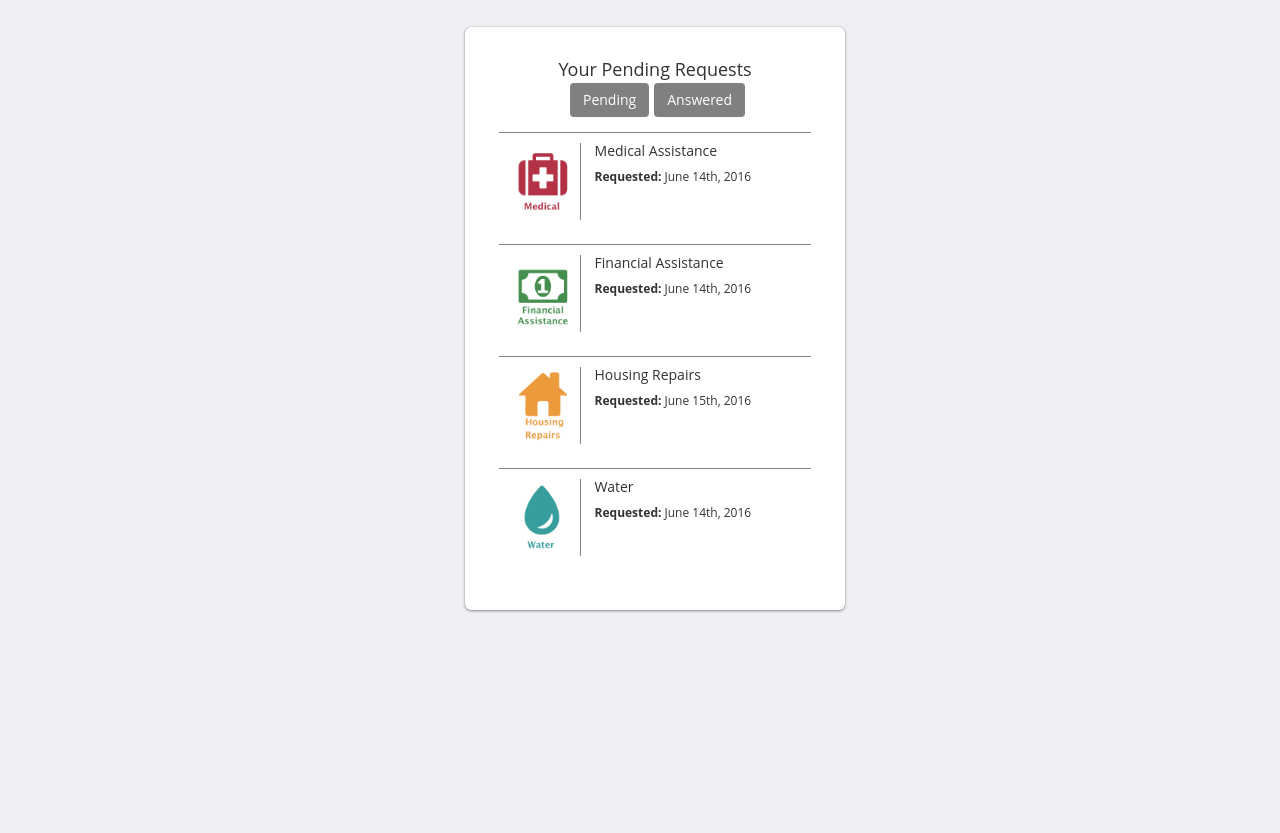
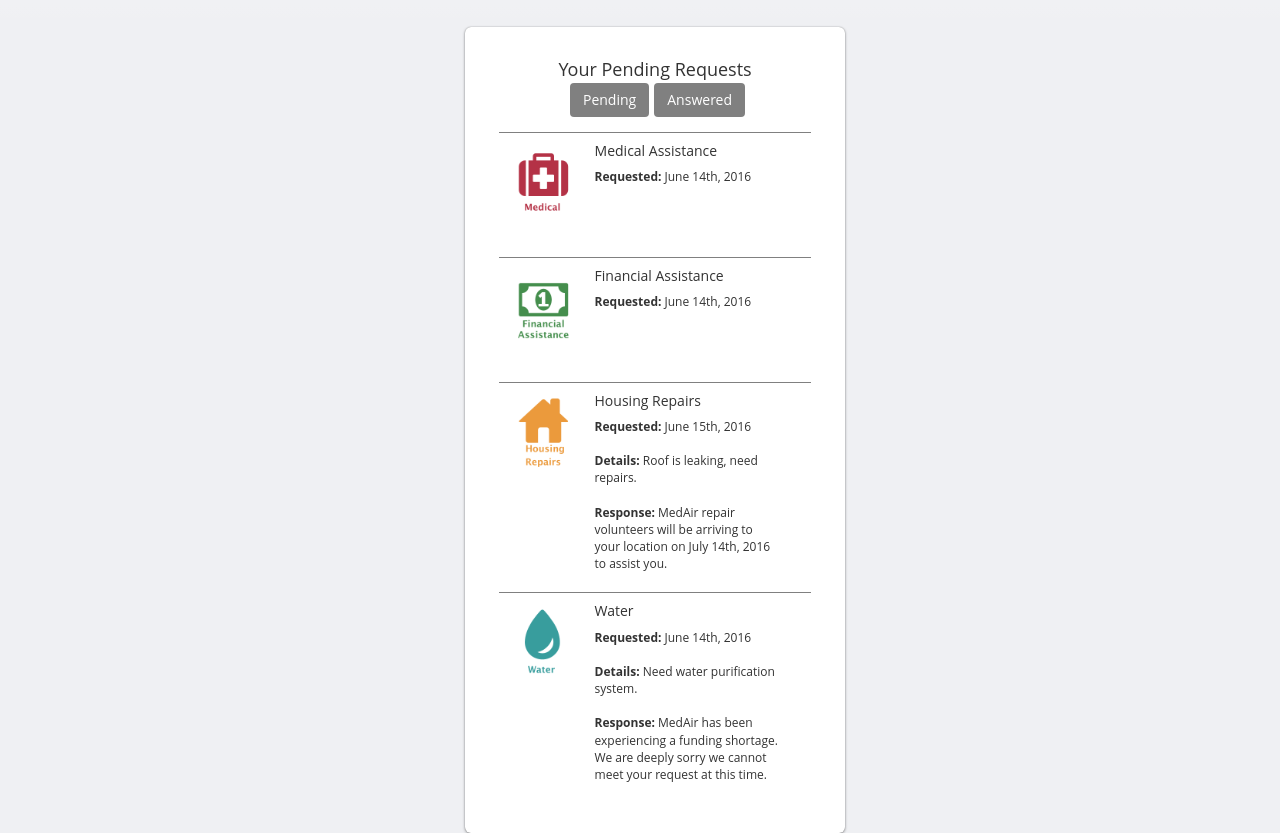
Before and after one commit to Opportunity-Hack-San-Jose-2016/Repo-22, a website: page Medair_v1/app/Pages/refugee_services/pending_requests.html in a window 1280 px wide. Shown: the part 73-906 px from the top of the page. Before the commit the page ends 800 px from the top, so only its background shows below. Drawn offline with nearby package versions, Linux system fonts and the light colour scheme; some packages are replaced by stand-ins of ours.

Commit message:
Fixed pending request views to allow for larger responses.

```diff
--- a/Medair_v1/app/Pages/refugee_services/pending_requests.html
+++ b/Medair_v1/app/Pages/refugee_services/pending_requests.html
@@ -57,7 +57,10 @@
                                     </div>
                                     <div class="info">
                                         <h5>{{getType(request)}}</h5>
-                                        <span><strong>Requested:</strong> {{getDate(request)}}</span>
+                                        <span><strong>Requested: </strong>{{getDate(request)}}</span><br /><br />
+                                        <span ng-show="getDetails(request)"><strong>Details: </strong>{{getDetails(request)}}</span><br />
+                                        <br />
+                                        <span ng-show="getResponse(request)"><strong>Response: </strong>{{getResponse(request)}}</span>
                                     </div>
 
                                 </div>
--- a/Medair_v1/app/css/pending_requests.css
+++ b/Medair_v1/app/css/pending_requests.css
@@ -15,7 +15,6 @@
 .left-icon {
     margin-left: -25px;
     margin-top: 10px;
-    border-right: 1px solid gray;
     width: 25%;
     display: inline-block;
 }
--- a/Medair_v1/app/js/Controllers/LogCtrl.js
+++ b/Medair_v1/app/js/Controllers/LogCtrl.js
@@ -74,11 +74,10 @@ app.controller('PendingReqCtrl', ['$scope', '$http', function ($scope, $http) {
 
     $scope.requests = [ {type: 'Medical Assistance', img_url:'medicalIcon.png', date: 'June 14th, 2016'},
         {type: 'Financial Assistance', img_url:'financeIcon.png', date: 'June 14th, 2016'},
-        {type: 'Housing Repairs', img_url:'houseIcon.png', date: 'June 15th, 2016'},
-        {type: 'Water', img_url:'waterIcon.png', date: 'June 14th, 2016'}
+        {type: 'Housing Repairs', img_url:'houseIcon.png', date: 'June 15th, 2016', details:'Roof is leaking, need repairs.', response: 'MedAir repair volunteers will be arriving to your location on July 14th, 2016 to assist you.'},
+        {type: 'Water', img_url:'waterIcon.png', date: 'June 14th, 2016', details:'Need water purification system.', response: 'MedAir has been experiencing a funding shortage.  We are deeply sorry we cannot meet your request at this time.'}
     ];
     $scope.getIconUrl = function(request){
-        console.log(request.img_url);
         return request.img_url;
     }
     $scope.getDate = function(request){
@@ -86,6 +85,12 @@ app.controller('PendingReqCtrl', ['$scope', '$http', function ($scope, $http) {
     }
     $scope.getType = function(request){
         return request.type;
+    }
+    $scope.getResponse = function(request){
+        return request.response?request.response:false;
+    }
+    $scope.getDetails = function(request){
+        return request.details?request.details:false;
     }
 }]);
 
```
